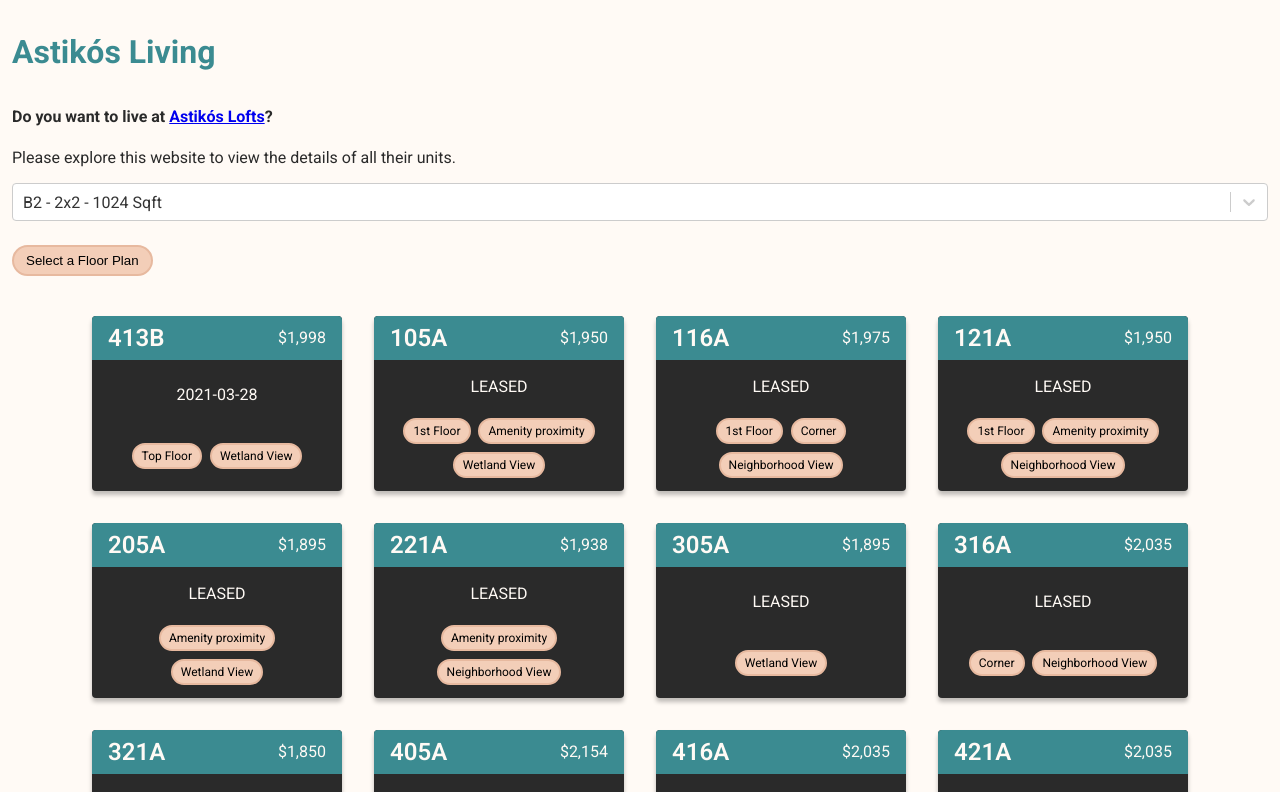
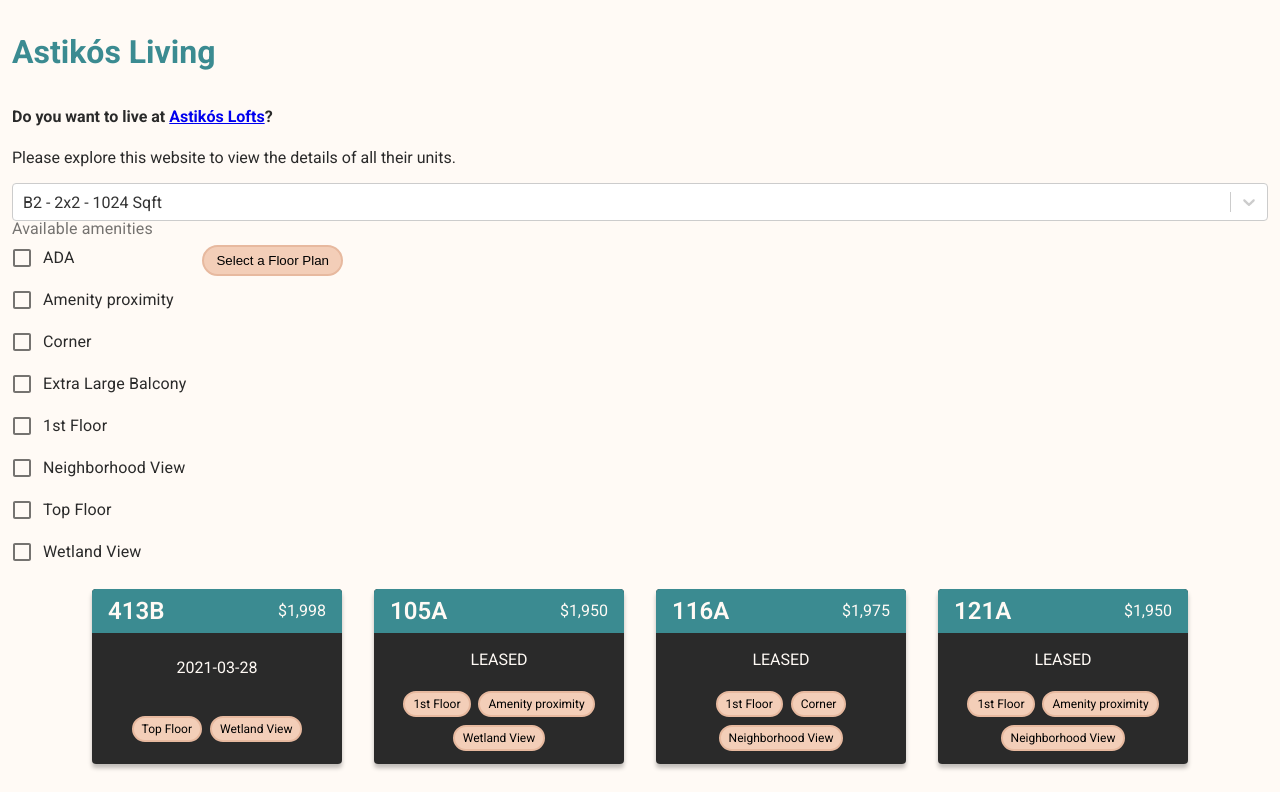
Before and after one commit to ClothierNamedJeremiah/astikos-living, a React (Create React App) app: page / in a window 1280 px wide. Shown: the top 792 px of the page. Built offline with nearby package versions, Linux system fonts and the light colour scheme.

Commit message:
adding amenity checkboxes

```diff
--- a/package.json
+++ b/package.json
@@ -17,6 +17,7 @@
     "eslint-plugin-sort-keys-fix": "^1.1.1"
   },
   "dependencies": {
+    "@material-ui/core": "^4.11.3",
     "@testing-library/dom": "^7.30.4",
     "@testing-library/jest-dom": "^5.11.4",
     "@testing-library/react": "^11.1.0",
--- /dev/null
+++ b/src/components/Amenities.tsx
@@ -0,0 +1,57 @@
+import React, { ReactElement } from 'react';
+import FormLabel from '@material-ui/core/FormLabel';
+import FormControl from '@material-ui/core/FormControl';
+import FormGroup from '@material-ui/core/FormGroup';
+import FormControlLabel from '@material-ui/core/FormControlLabel';
+import Checkbox from '@material-ui/core/Checkbox';
+
+import AmenityType from '../enums/AmenityType';
+
+interface Props {
+  amenities: Record<AmenityType, boolean>,
+  setAmenties: React.Dispatch<React.SetStateAction<Record<AmenityType, boolean>>>
+}
+
+const Amenities = (props: Props): ReactElement => {
+  const { amenities, setAmenties } = props;
+
+  const handleChange = (event: React.ChangeEvent<HTMLInputElement>) =>
+    // eslint-disable-next-line implicit-arrow-linebreak
+    setAmenties({ ...amenities, [event?.target.name]: event?.target.checked });
+
+  const checkboxNames = [
+    AmenityType.ADA,
+    AmenityType.AMENITY_PROXIMITY,
+    AmenityType.CORNER,
+    AmenityType.EXTRA_LARGE_BALCONY,
+    AmenityType.FIRST_FLOOR,
+    AmenityType.NEIGHBORHOOD_VIEW,
+    AmenityType.TOP_FLOOR,
+    AmenityType.WETLAND_VIEW,
+  ];
+
+  return (
+    <FormControl component="fieldset">
+      <FormLabel component="legend">Available amenities</FormLabel>
+      <FormGroup>
+        {checkboxNames.map((name: AmenityType) => (
+          <FormControlLabel
+            key={name}
+            control={
+              (
+                <Checkbox
+                  checked={amenities[name]}
+                  onChange={handleChange}
+                  name={name}
+                />
+              )
+            }
+            label={name}
+          />
+        ))}
+      </FormGroup>
+    </FormControl>
+  );
+};
+
+export default Amenities;
--- a/src/components/App.tsx
+++ b/src/components/App.tsx
@@ -22,13 +22,24 @@ import FloorPlanSelect from './FloorPlanSelect';
 import '../styles/App.scss';
 
 import { units as mockData } from '../api/sample.json';
+import Amenities from './Amenities';
+import AmenityType from '../enums/AmenityType';
 
 const App : React.FC = (): ReactElement => {
   const STATIC_UNIT_DATA = useRef<Unit[]>(mockData);
 
+  const [amenities, setAmenties] = useState({
+    [AmenityType.ADA]: false,
+    [AmenityType.AMENITY_PROXIMITY]: false,
+    [AmenityType.CORNER]: false,
+    [AmenityType.EXTRA_LARGE_BALCONY]: false,
+    [AmenityType.FIRST_FLOOR]: false,
+    [AmenityType.NEIGHBORHOOD_VIEW]: false,
+    [AmenityType.TOP_FLOOR]: false,
+    [AmenityType.WETLAND_VIEW]: false,
+  });
+  const [floorPlan, setFloorPlan] = useState<FloorPlan>(new FloorPlan(FloorPlanType.B2));
   /* eslint-disable @typescript-eslint/no-unused-vars */
-  const [amenities, setAmenties] = useState([]);
-  const [floorPlan, setFloorPlan] = useState<FloorPlan>(new FloorPlan(FloorPlanType.B2));
   const [leaseStatus, setLeaseStatus] = useState(LeaseStatus.ANY);
   const [priceRange, setPriceRange] = useState([-Infinity, Infinity]);
   /* eslint-enable @typescript-eslint/no-unused-vars */
@@ -51,6 +62,7 @@ const App : React.FC = (): ReactElement => {
       <h4>Do you want to live at <a href="https://www.astikoslofts.com/">Astikós Lofts</a>?</h4>
       <p>Please explore this website to view the details of all their units.</p>
       <FloorPlanSelect floorPlan={floorPlan} setFloorPlan={setFloorPlan} />
+      <Amenities amenities={amenities} setAmenties={setAmenties} />
       <button className="floor-plan-button" type="button">
         Select a Floor Plan
       </button>
--- a/src/components/UnitCard.tsx
+++ b/src/components/UnitCard.tsx
@@ -27,7 +27,7 @@ const UnitCard = (props: Props): ReactElement => {
         <div className="unit-rent">{rent?.toLocaleString()}</div>
       </div>
       <div className="unit-lease">{leaseInformation}</div>
-      <div className="unit-ammenities">
+      <div className="unit-amenities">
         {amenityList && amenityList.map((item) => (
           <span>{item.name}</span>
         ))}
--- a/src/styles/UnitCard.scss
+++ b/src/styles/UnitCard.scss
@@ -46,7 +46,7 @@
   padding: 1em;
 }
 
-.unit-ammenities {
+.unit-amenities {
   display: flex;
   flex-wrap: wrap;
   justify-content: center;
--- a/src/utils/filters/AmenityFilter.ts
+++ b/src/utils/filters/AmenityFilter.ts
@@ -5,17 +5,25 @@ import { IFilter } from '../../interfaces/filter.interface';
 import { getUnitAmenityNames } from '..';
 
 export default class AmenityFilter implements IFilter {
-  ammenities: AmenityType[];
+  amenities: Record<AmenityType | string, boolean>;
 
-  constructor(ammenities: AmenityType[]) {
-    this.ammenities = ammenities;
+  constructor(amenities: Record<AmenityType, boolean>) {
+    this.amenities = amenities;
   }
 
   filter(unit: Unit): boolean {
-    if (this.ammenities === []) {
-      return true;
-    }
+    const filteredAmenityNames = this.getAmenityNamesBeingFiltered();
     const amentityNames: Set<string> = getUnitAmenityNames(unit);
-    return this.ammenities.every((amenity) => amentityNames.has(amenity));
+    return filteredAmenityNames.every((amenity) => amentityNames.has(amenity));
+  }
+
+  getAmenityNamesBeingFiltered(): string[] {
+    const filteredAmenityNames: string[] = [];
+    Object.keys(this.amenities).forEach((key) => {
+      if (this.amenities[key]) {
+        filteredAmenityNames.push(key.valueOf());
+      }
+    });
+    return filteredAmenityNames;
   }
 }
```
Also changed, not shown: 1 other file (tests, documents, lock files or other folders).
